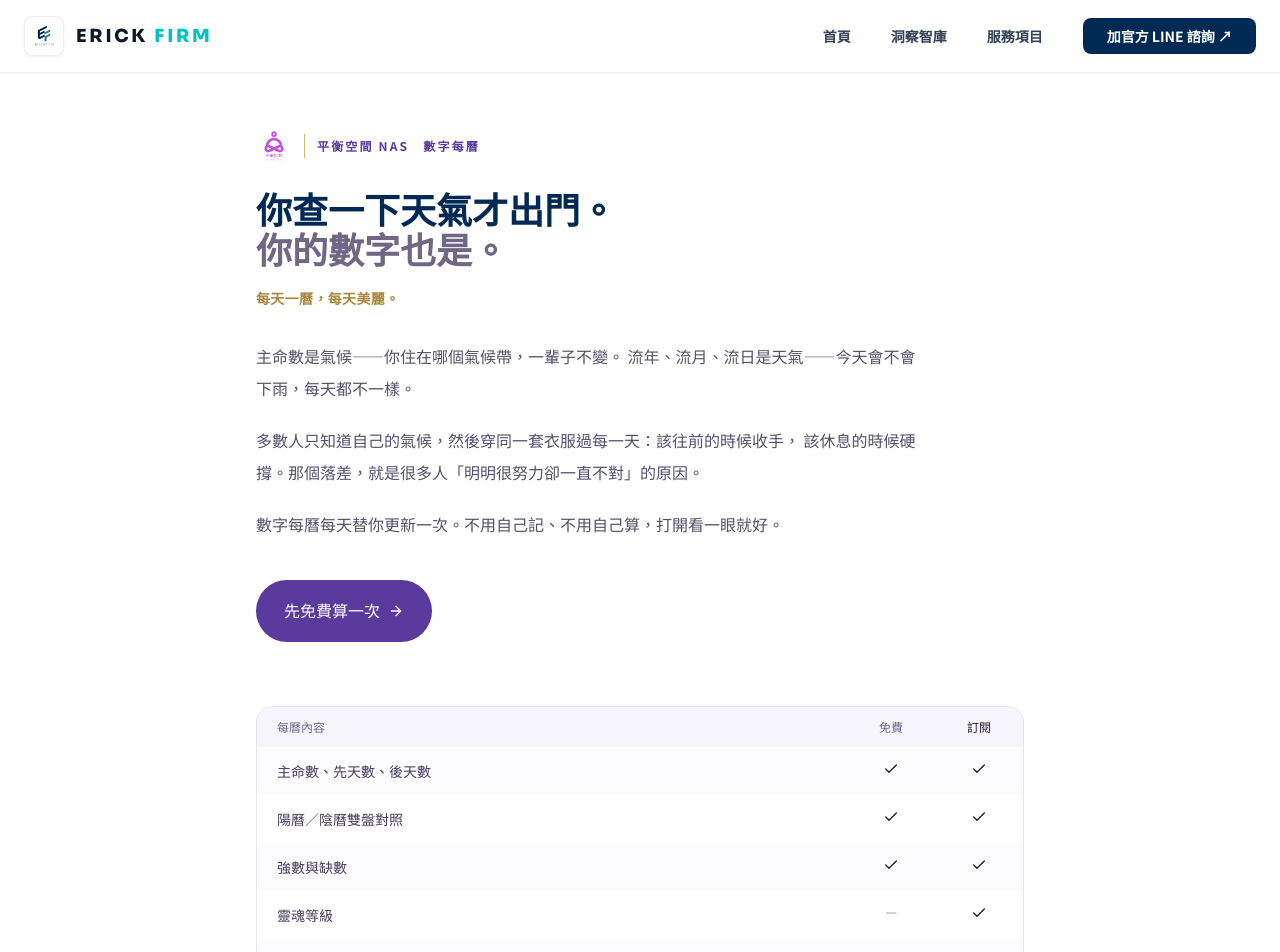
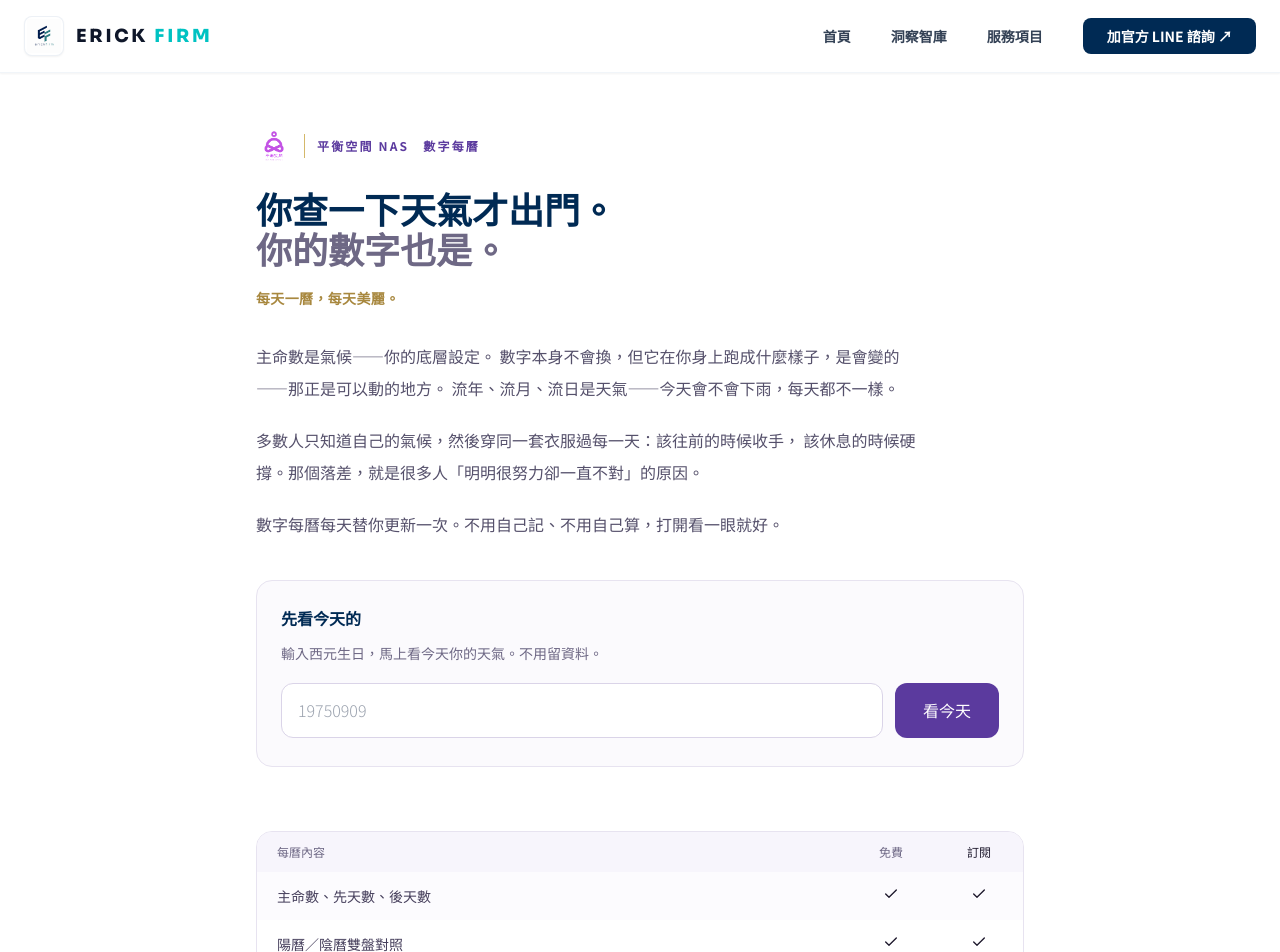
Before and after one commit to kern0907-303/erickfirm-website, a React (Vite) app: page /nas/meili in a window 1280 px wide. Shown: the top 952 px of the page. Built offline with nearby package versions, Linux system fonts and the light colour scheme.

Commit message:
feat(nas): 更新數字每曆頁面內容

```diff
--- a/src/pages/NASDashboard.jsx
+++ b/src/pages/NASDashboard.jsx
@@ -1,26 +1,69 @@
-import React from 'react';
+import React, { useState } from 'react';
 import { Link } from 'react-router-dom';
 import { Check, Minus, ArrowRight } from 'lucide-react';
 import SEOHead from '../components/SEOHead';
 import NASMark from '../components/NASMark';
 
+const API_URL = '/.netlify/functions/ai_reading';
+
+// '+12/3' → '3'
+const lastOf = (raw) => {
+  const c = String(raw || '').replace(/^[+-]/, '').split('/').filter(Boolean);
+  return (!c.length || c.some((x) => x.includes('?'))) ? null : c[c.length - 1];
+};
+
 const FEATURES = [
   { name: '主命數、先天數、後天數', free: true, paid: true },
   { name: '陽曆／陰曆雙盤對照', free: true, paid: true },
   { name: '強數與缺數', free: true, paid: true },
-  { name: '靈魂等級', free: false, paid: true },
+  { name: '靈魂等紙', free: false, paid: true },
   { name: '流年 · 流月 · 流日', free: false, paid: true },
   { name: '加入家人、伴侶、同事的盤', free: false, paid: true },
   { name: '關係對照與互動判讀', free: false, paid: true },
   { name: '歷史紀錄與回顧', free: false, paid: true },
   { name: '每月狀態提醒', free: false, paid: true },
+  { name: '每天早上 LINE 推播今天的流日', free: false, paid: true },
 ];
 
-const NASDashboard = () => (
+const NASDashboard = () => {
+  const [birthdate, setBirthdate] = useState('');
+  const [state, setState] = useState('idle');
+  const [today, setToday] = useState(null);
+  const [errMsg, setErrMsg] = useState('');
+
+  const run = async (e) => {
+    e.preventDefault();
+    if (!birthdate.trim()) return;
+    setState('loading');
+    setErrMsg('');
+    try {
+      const res = await fetch(API_URL, {
+        method: 'POST',
+        headers: { 'Content-Type': 'application/json' },
+        body: JSON.stringify({ mode: 'report', birthdate: birthdate.trim() }),
+      });
+      if (!res.ok) throw new Error('連線失敗');
+      const json = await res.json();
+      if (!json.ok) throw new Error(json.error || '生日格式看起來不對，請用西元年月日');
+      // 刻意不取 overall_percent：百分比會被讀成分數，低分等於嚇人。
+      setToday({
+        icon: json.overall_icon,
+        label: json.overall_label,
+        solarDay: lastOf(json.parsed?.solarDay),
+        lunarDay: lastOf(json.parsed?.lunarDay),
+      });
+      setState('done');
+    } catch (err) {
+      setErrMsg(err.message || '出了點問題，稍後再試');
+      setState('error');
+    }
+  };
+
+  return (
   <main className="bg-white text-[#1F1A2E]">
     <SEOHead
       title="數字每曆｜每天更新一次的生命數字"
-      description="主命數是氣候，一輩子不變；流年、流月、流日是天氣，每天都不一樣。數字每曆每天替你更新一次，打開看一眼就知道今天該注意什麼。免費算，訂閱看完整版。"
+      description="主命數是氣候，是你的底層設定；流年、流月、流日是天氣，每天都不一樣。數字每曆每天替你更新一次，打開看一眼就知道今天該注意什麼。免費算，訂閱看完整版。"
     />
 
     <section className="pt-32 pb-16 px-6">
@@ -34,7 +77,8 @@ const NASDashboard = () => (
           每天一曆，每天美麗。
         </p>
         <p className="text-[#55506B] leading-loose mb-5 max-w-2xl">
-          主命數是<strong>氣候</strong>——你住在哪個氣候帶，一輩子不變。
+          主命數是<strong>氣候</strong>——你的底層設定。
+          數字本身不會換，但它在你身上跑成什麼樣子，是會變的——那正是可以動的地方。
           流年、流月、流日是<strong>天氣</strong>——今天會不會下雨，每天都不一樣。
         </p>
         <p className="text-[#55506B] leading-loose mb-5 max-w-2xl">
@@ -44,10 +88,63 @@ const NASDashboard = () => (
         <p className="text-[#55506B] leading-loose mb-10 max-w-2xl">
           數字每曆每天替你更新一次。<strong>不用自己記、不用自己算，打開看一眼就好。</strong>
         </p>
-        <div className="flex flex-col sm:flex-row gap-3">
-          <Link to="/nas/calculator" className="inline-flex items-center justify-center gap-2 px-7 py-4 rounded-full bg-[#5B3A9E] text-white font-medium hover:bg-[#472D7D] transition">
-            先免費算一次<ArrowRight size={16} />
-          </Link>
+        {/* 直接把今天算給她看。只給今天——明天想看就得再回來輸入一次，
+            那個不方便本身就是訂閱的理由，不需要用文案說服。 */}
+        <div className="p-6 rounded-2xl border border-[#E7E3F0] bg-[#F7F5FC]/50">
+          <h2 className="font-bold mb-2">先看今天的</h2>
+          <p className="text-sm text-[#6E6885] mb-5">輸入西元生日，馬上看今天你的天氣。不用留資料。</p>
+          <form onSubmit={run} className="flex flex-col sm:flex-row gap-3 mb-1">
+            <input
+              id="meili-birthdate"
+              value={birthdate}
+              onChange={(e) => setBirthdate(e.target.value)}
+              inputMode="numeric"
+              placeholder="19750909"
+              className="flex-1 px-4 py-3 rounded-xl border border-[#DAD4E8] bg-white tabular-nums focus:outline-none focus:border-[#5B3A9E] transition"
+            />
+            <button
+              type="submit"
+              disabled={state === 'loading'}
+              className="px-7 py-3 rounded-xl bg-[#5B3A9E] text-white font-medium hover:bg-[#472D7D] disabled:opacity-50 transition"
+            >
+              {state === 'loading' ? '計算中⋯' : '看今天'}
+            </button>
+          </form>
+          {state === 'error' && <p className="text-sm text-red-700 mt-3">{errMsg}</p>}
+
+          {state === 'done' && today && (
+            <div className="mt-6 pt-6 border-t border-[#E7E3F0]">
+              <p className="text-xs text-[#918BA6] mb-2">你今天的天氣</p>
+              <p className="text-3xl font-bold mb-3">
+                <span aria-hidden="true">{today.icon}</span> {today.label}
+              </p>
+              <p className="text-sm text-[#55506B] leading-relaxed mb-5">
+                天氣沒有好壞。下雨不是壞日子，只是今天適合做的事不一樣。
+              </p>
+              <div className="flex flex-wrap gap-x-8 gap-y-2 text-sm mb-6">
+                {today.solarDay && (
+                  <span className="text-[#6E6885]">
+                    今天的流日（陽曆）<strong className="text-[#1F1A2E] tabular-nums ml-2">{today.solarDay}</strong>
+                  </span>
+                )}
+                {today.lunarDay && (
+                  <span className="text-[#6E6885]">
+                    （陰曆）<strong className="text-[#1F1A2E] tabular-nums ml-2">{today.lunarDay}</strong>
+                  </span>
+                )}
+              </div>
+              <div className="p-5 rounded-xl border-l-2 border-[#D4B86A] bg-[#FBF7EE]/70">
+                <p className="text-[#55506B] leading-loose mb-2">
+                  <strong className="text-[#1F1A2E]">這是今天。明天這個數字會變。</strong>
+                </p>
+                <p className="text-[#55506B] leading-loose">
+                  你可以每天回來這裡輸入一次生日——也可以訂閱，
+                  <strong className="text-[#1F1A2E]">每天早上 LINE 直接推給你</strong>，
+                  連打開網站都不用。
+                </p>
+              </div>
+            </div>
+          )}
         </div>
       </div>
     </section>
@@ -85,6 +182,7 @@ const NASDashboard = () => (
         <div className="p-7 rounded-2xl border border-[#E7E3F0] bg-white">
           <p className="text-sm text-[#6E6885] mb-1">月訂閱</p>
           <p className="text-3xl font-bold tabular-nums mb-1">NT$299</p>
+          <p className="text-sm font-semibold text-[#A8883F] mb-1">一天不到 10 元</p>
           <p className="text-sm text-[#6E6885] mb-6">每月 · 隨時可停</p>
           <p className="text-sm text-[#55506B] leading-relaxed">先試試看適不適合你。</p>
         </div>
@@ -92,6 +190,7 @@ const NASDashboard = () => (
           <span className="absolute -top-3 left-7 text-xs px-3 py-1 rounded-full bg-[#5B3A9E] text-white">省兩個月</span>
           <p className="text-sm text-[#6E6885] mb-1">年訂閱</p>
           <p className="text-3xl font-bold tabular-nums mb-1">NT$2,880</p>
+          <p className="text-sm font-semibold text-[#A8883F] mb-1">一天不到 8 元</p>
           <p className="text-sm text-[#6E6885] mb-6">每年 · 等於每月 240</p>
           <p className="text-sm text-[#55506B] leading-relaxed">
             天氣要看過一整年，才知道自己的四季長什麼樣子。
@@ -135,6 +234,7 @@ const NASDashboard = () => (
       </div>
     </section>
   </main>
-);
+  );
+};
 
 export default NASDashboard;
```
